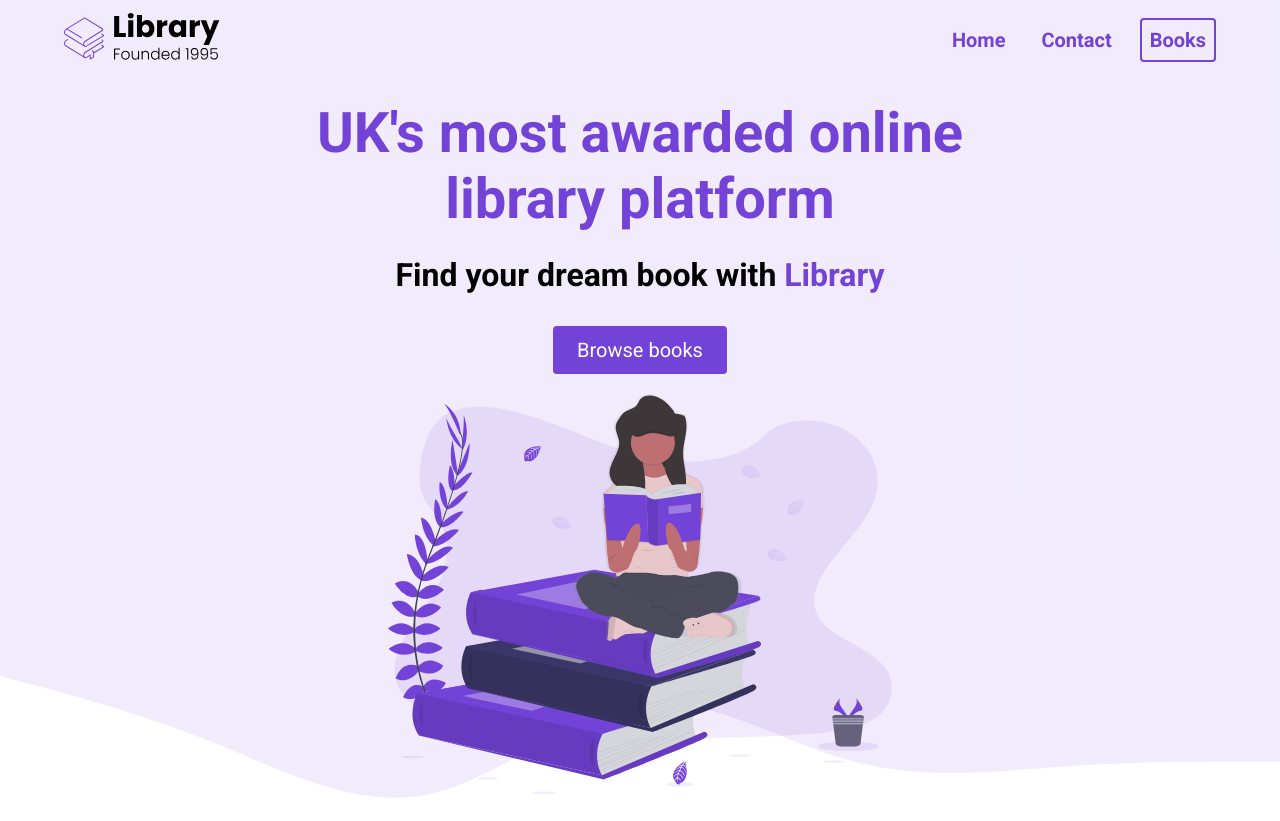
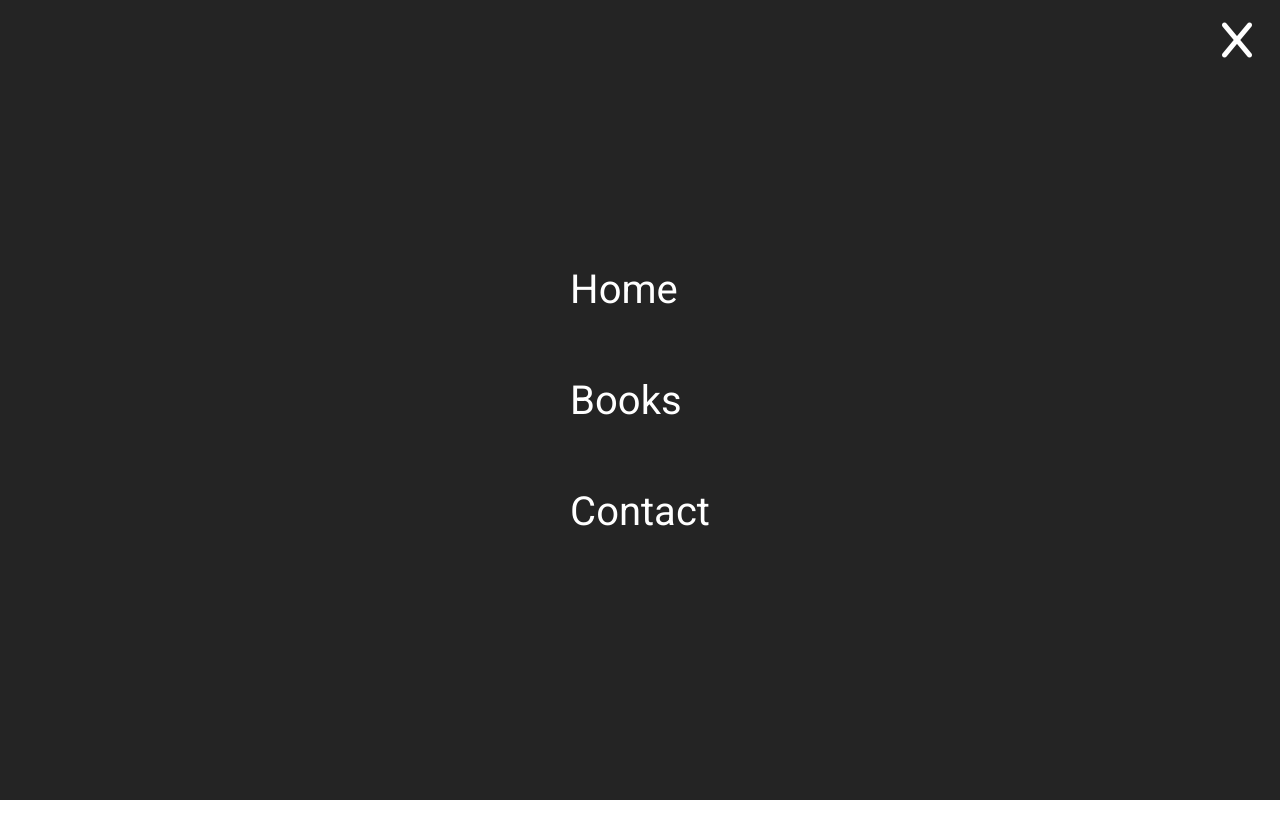
Before and after one commit to Hamii19/library, a plain HTML site: page index.html in a window 1280 px wide. Shown: the top 821 px of the page. Drawn offline with Linux system fonts and the light colour scheme.

Commit message:
added js file

```diff
--- a/index.html
+++ b/index.html
@@ -7,6 +7,7 @@
   <title>Library</title>
   <link rel="stylesheet" href="styles.css">
   <script src="https://kit.fontawesome.com/0cb5dc6459.js" crossorigin="anonymous"></script>
+  <script src="index.js"></script>
 </head>
 
 <body>
@@ -22,6 +23,26 @@
           </li>
         </ul>
       </div>
+      <button class="btn__menu">
+        <i class="fa-solid fa-bars"></i>
+      </button>
+      <div class="menu__backdrop">
+        <button class="btn__menu btn__menu--close">
+          <i class="fa-solid fa-x"></i>
+        </button>
+        <ul class="menu__links">
+          <li class="menu__list">
+            <a href="#" class="menu__link">Home</a>
+          </li>
+          <li class="menu__list">
+            <a href="features" class="menu__link">Books</a>
+          </li>
+          <li class="menu__list">
+            <a  class="menu__link no-cursor">Contact</a>
+          </li>
+        </ul>
+      </div>
+
     </nav>
     <header>
       <div class="header__container">
--- a/styles.css
+++ b/styles.css
@@ -89,6 +89,50 @@ nav{
 
 .no-cursor{
   cursor:not-allowed;
+}
+
+.btn__menu{
+  background-color: transparent;
+  border: none;
+  font-size: 40px;
+  text-align: center;
+  color: #7342d6;
+}
+
+.menu__backdrop{
+  position: absolute;
+  background-color: #242424;
+  top: 0;
+  left: 0;
+  right: 0;
+  bottom: 0;
+  z-index: 10;
+  display: flex;
+  justify-content: center;
+  align-items: center;
+}
+
+.btn__menu--close{
+  position: absolute;
+  right: 20px;
+  top: 10px;
+  padding: 8px;
+  color: #ffffff;
+}
+
+.menu__links{
+  display: flex;
+  justify-content: center;
+  flex-direction: column;
+}
+
+.menu__link{
+  color: white;
+  font-size: 40px;
+}
+
+.menu__list{
+  padding:32px 0;
 }
 
 /* LANDING */
```
Also changed, not shown: index.js (added).
